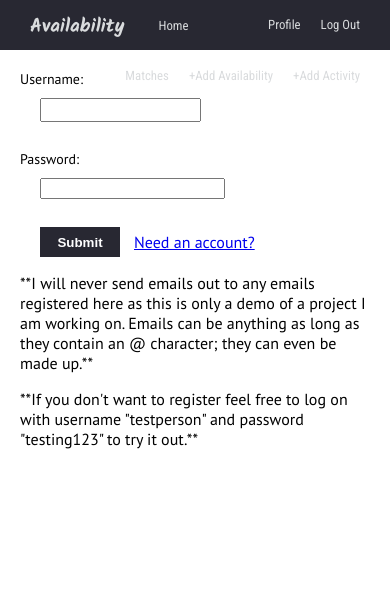
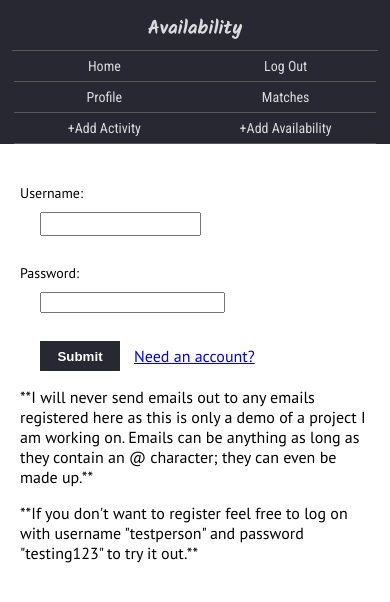
Before and after one commit to wikantsa/AvailabilityTracker, a Django app: page /availability/login/?next=/matches/ in a window 390 px wide. Shown: the top 602 px of the page. Run offline with Django 3.2, Linux system fonts and the light colour scheme; parts of the project's set-up code (start-up, migrations or seed data) failed here and were passed over.

Commit message:
Made the navigation bar and the matches page mobile responsive

```diff
--- a/availability/templates/base.html
+++ b/availability/templates/base.html
@@ -2,6 +2,7 @@
 <html lang="en">
 <head>
     <meta charset="UTF-8">
+	<meta name="viewport" content="width=device-width">
     <title>
         {% block title %}
             Available
@@ -12,13 +13,13 @@
 </head>
 <body>
     <nav>
-        <a href="{% url 'index' %}" class="nav-logo">Availability</a>
-        <a href="{% url 'index' %}">Home</a>
-        <a href="{% url 'logout' %}" class="nav-logout-link">Log Out</a>
-        <a href="{% url 'index' %}" class="nav-profile-link">Profile</a>
-        <a href="{% url 'new_activity' %}" class="nav-add-link">+Add Activity</a>
-        <a href="{% url 'new_availability' %}" class="nav-add-link">+Add Availability</a>
-		<a href="{% url 'matches' %}" class="nav-add-link">Matches</a>
+        <div class="nav-logo"><a href="{% url 'index' %}">Availability</a></div>
+        <div class="nav-link"><a href="{% url 'index' %}">Home</a></div>
+		<div class="nav-link"><a href="{% url 'logout' %}">Log Out</a></div>
+		<div class="nav-link"><a href="{% url 'index' %}">Profile</a></div>
+		<div class="nav-link"><a href="{% url 'matches' %}">Matches</a></div>
+        <div class="nav-link"><a href="{% url 'new_activity' %}">+Add Activity</a></div>
+        <div class="nav-link"><a href="{% url 'new_availability' %}">+Add Availability</a></div>
 	</nav>
 {% block body %}
 {% endblock %}
--- a/static_files/base.css
+++ b/static_files/base.css
@@ -4,54 +4,91 @@
 body
 {
     padding:0;
-    margin:50px 0 0 0;
+    margin:0;
 }
 
 nav
 {
-    height:50px;
-    width:calc(100% - 40px);
+    height:auto;
+    width:calc(100% - 20px);
     background:#282832;
-    padding:0 20px 0 20px;
-    position:fixed;
-    top:0px;
+    padding:0 10px 0 10px;
+    position:relative;
+	display:-webkit-flex;
+	flex-wrap:wrap;
+	flex-direction:row;
+	justify-content:center;
+}
+.nav-logo
+{
+	flex-basis:99%;
+	text-align:center;
+    position:relative;
+    font-family: 'Kalam', cursive;
+    line-height:50px;
+    color:#d9dbdd;
+    font-size:1.2em;
+	border-bottom:1px solid #595959;
+}
+.nav-logo a
+{
+	position:relative;
+	color:#d9dbdd;
+	text-decoration:none;
+	top:0.2em;
 }
 
-nav a
+.nav-link
 {
-    width:auto;
-    height:auto;
-    line-height:50px;
+	flex-basis:49%;
+	height:30px;
+	line-height:30px;
+	text-align:center;
+	border-bottom:1px solid #595959;
+	font-family: 'Roboto Condensed', sans-serif;
+	font-size:14px;
 	color:#d9dbdd;
-    font-family: 'Roboto Condensed', sans-serif;
-    font-size:0.8em;
-    margin:0 10px 0 10px;
+	text-decoration:none;
+}
+.nav-link a
+{
+	color:#d9dbdd;
 	text-decoration:none;
 }
 
-.nav-add-link
+/*NON-MOBILE STYLES*/
+@media only screen and (min-width:650px)
 {
-    float:right;
+	.nav-link
+	{
+		flex-basis:15%;
 	}
-
-.nav-profile-link
+	nav div:nth-of-type(1)
 	{
-    float:right;
+		order:0;
 	}
-
-.nav-logout-link
+	nav div:nth-of-type(2)
 	{
-    float:right;
+		order:1;
 	}
-
-.nav-logo
+	nav div:nth-of-type(3)
 	{
-    position:relative;
-    top:0.1em;
-    width:auto;
-    font-family: 'Kalam', cursive;
-    line-height:50px;
-    color:#d9dbdd;
-    margin:0 20px 0 10px;
-    font-size:1.2em;
+		order:6;
 	}
+	nav div:nth-of-type(4)
+	{
+		order:5;
+	}
+	nav div:nth-of-type(5)
+	{
+		order:2;
+	}
+	nav div:nth-of-type(6)
+	{
+		order:3;
+	}
+	nav div:nth-of-type(7)
+	{
+		order:4;
+	}
+}
```
Also changed, not shown: availability/templates/matches.html (+6 -9 lines), static_files/matches.css (+64 -28 lines). Lines whose indentation alone changed are shown as unchanged.
